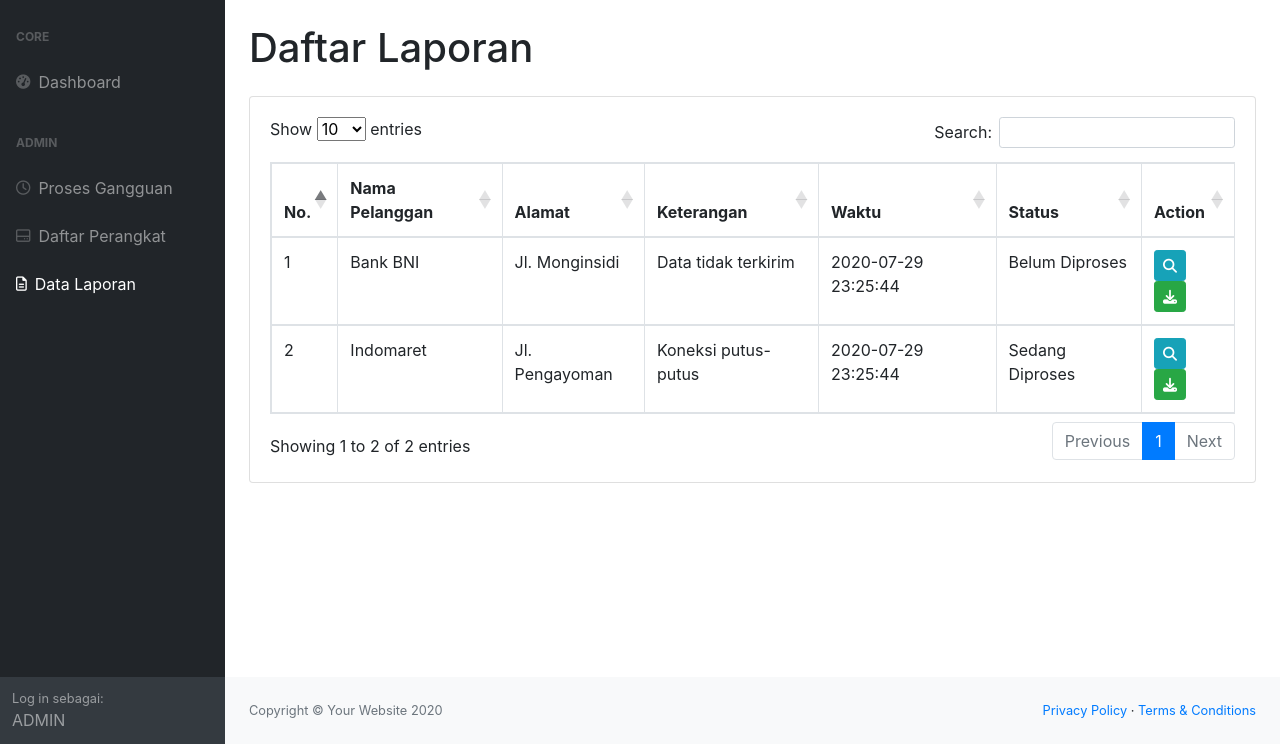
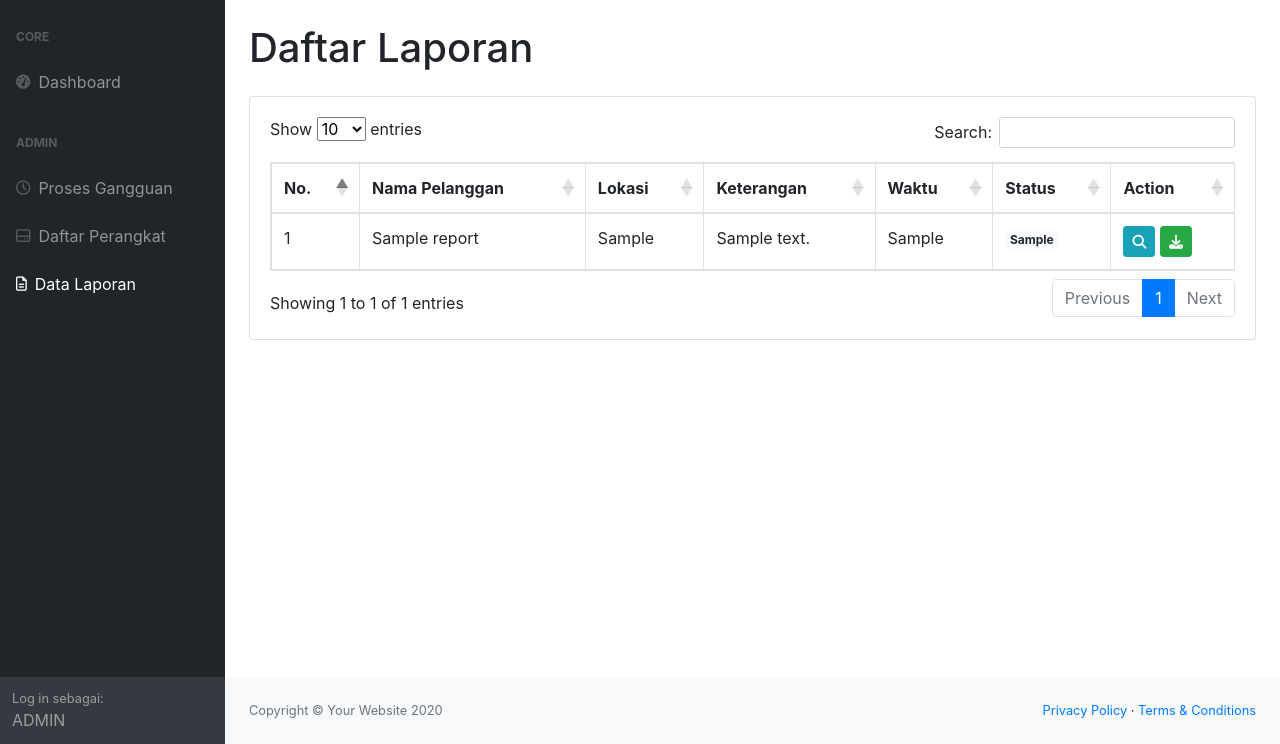
Before and after one commit to adnansurya/vsat_report, a PHP site: page /laporan.php in a window 1280 px wide. Shown: the part 56-800 px from the top of the page. Run offline with PHP 8.4, Linux system fonts and the light colour scheme; the visitor is signed in with stand-in values (Sample User, id 1); tables that the repository leaves empty or names only in its code hold one stand-in row (values such as "Sample post"); some libraries are stand-ins or nearby versions.

Commit message:
display table for all laporan

```diff
--- a/laporan.php
+++ b/laporan.php
@@ -30,7 +30,7 @@
                                             <tr>
                                                 <th>No.</th>
                                                 <th>Nama Pelanggan</th>
-                                                <th>Alamat</th>
+                                                <th>Lokasi</th>
                                                 <th>Keterangan</th>
                                                 <th>Waktu</th>
                                                 <th>Status</th>
@@ -38,30 +38,32 @@
                                             </tr>
                                         </thead>
                                         <tbody>
-                                            <tr>
-                                                <td>1</td>
-                                                <td>Bank BNI</td>
-                                                <td>Jl. Monginsidi</td>
-                                                <td>Data tidak terkirim</td>
-                                                <td>2020-07-29 23:25:44</td>
-                                                <td>Belum Diproses</td>
-                                                <td>
+                                        <?php
+                                            $load = mysqli_query($conn, "SELECT user.nama AS nama_cust, report.* from user, report GROUP BY report_id ORDER BY report_id DESC");
+                                            while ($row = mysqli_fetch_array($load)){
+                                            echo '<tr>';
+                                                echo '<td>'.$row['report_id'].'</td>';
+                                                echo '<td>'.$row['nama_cust'].'</td>';
+                                                echo '<td>'.$row['lokasi'].'</td>';
+                                                echo '<td>'.$row['keterangan'].'</td>';
+                                                echo '<td>'.$row['waktu_lapor'].'</td>';
+                                                if($row['stat'] == 'Belum Diproses'){
+                                                    echo  '<td><span class="badge badge-danger">'.$row['stat'].'</span></td>';
+                                                }elseif($row['stat'] == 'Sedang Diproses'){
+                                                    echo  '<td><span class="badge badge-warning">'.$row['stat'].'</span></td>';
+                                                }elseif($row['stat'] == 'Selesai'){
+                                                    echo  '<td><span class="badge badge-success">'.$row['stat'].'</span></td>';
+                                                }else{
+                                                    echo  '<td><span class="badge badge-light">'.$row['stat'].'</span></td>';
+                                                }
+                                                // echo '<td>'.$row['stat'].'</td>';
+                                                echo '<td>
                                                     <button type="button" class="btn btn-info btn-sm"><i class="fas fa-search"></i></button>
                                                     <button type="button" class="btn btn-success btn-sm"><i class="fas fa-download"></i></button>
-                                                </td>
-                                            </tr>
-                                            <tr>
-                                                <td>2</td>
-                                                <td>Indomaret</td>
-                                                <td>Jl. Pengayoman</td>
-                                                <td>Koneksi putus-putus</td>
-                                                <td>2020-07-29 23:25:44</td>
-                                                <td>Sedang Diproses</td>
-                                                <td>
-                                                    <button type="button" class="btn btn-info btn-sm"><i class="fas fa-search"></i></button>
-                                                    <button type="button" class="btn btn-success btn-sm"><i class="fas fa-download"></i></button>
-                                                </td>
-                                            </tr>
+                                                </td>';
+                                            echo '</tr>';
+                                            }
+                                        ?>
                                         </tbody>
                                     </table>
                                 </div>
```
